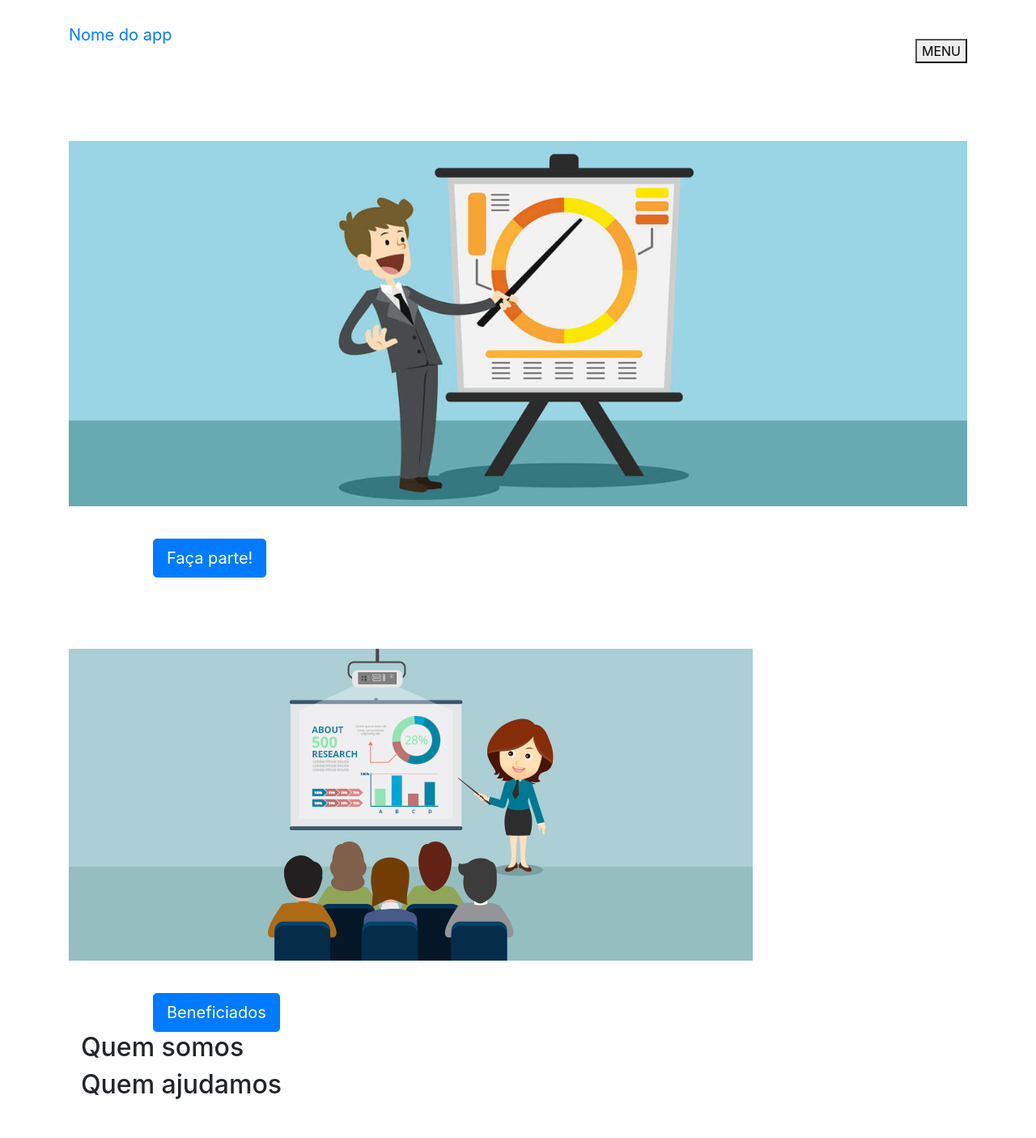
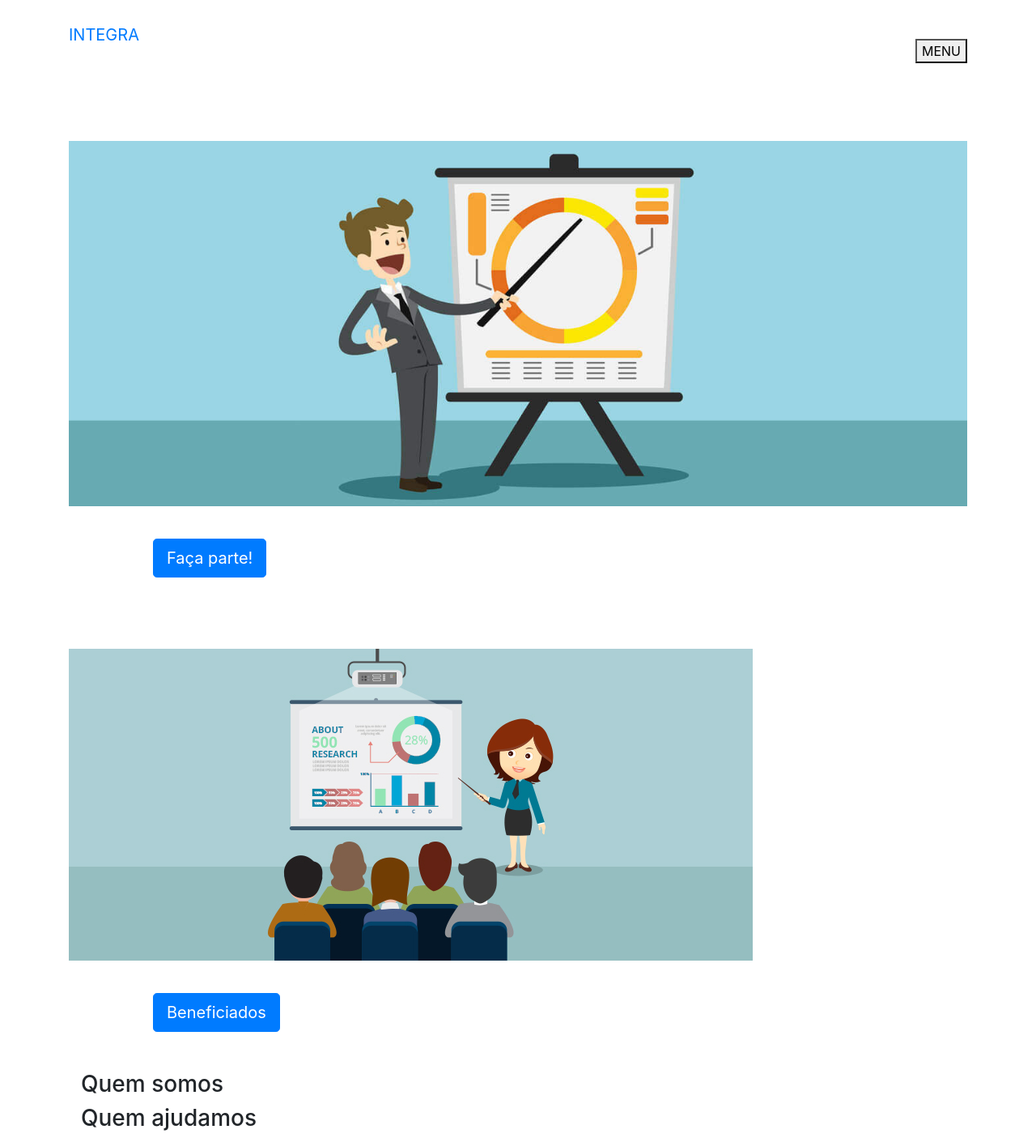
Before and after one commit to thaisminas/hackathon_fcamara, a Django app: template templates/app.html in a window 1280 px wide. Shown: the whole page at 81% size. Before the commit the page ends 1357 px from the top, so only its background shows below. Run offline with Django 3.2, Linux system fonts and the light colour scheme; the template is opened without the code that fills it, so the values that code supplies are empty; some libraries are stand-ins or nearby versions.

Commit message:
Update app.html

```diff
--- a/front-end/templates/app.html
+++ b/front-end/templates/app.html
@@ -11,7 +11,7 @@
         <header>
             <nav class="navbar navbar-default">
                 <div class="container">
-                    <a class="navbar-brand" href="#">Nome do app</a>
+                    <a class="navbar-brand" href="#">INTEGRA</a>
                     <div class="navbar-header">
                         <button type="button" class="navbar-toggle collapsed" data-toggle="collapse" data-target="#collapse-navbar" aria-expanded="false">
                                 <span class="sr-only">Toggle navigation</span>
@@ -99,13 +99,13 @@
                 </div>
             </div>
         </div>
-
+        <br><br>
         <section id="quem-somos" class="container">
-                <h2 class="container">Quem somos</h2>
+                <h3 class="container">Quem somos</h3>
         </section>
 
         <section id="quem-ajudamos" class="container">
-            <h2 class="container">Quem ajudamos</h2>
+            <h3 class="container">Quem ajudamos</h3>
         </section>
 
     </body>
```
